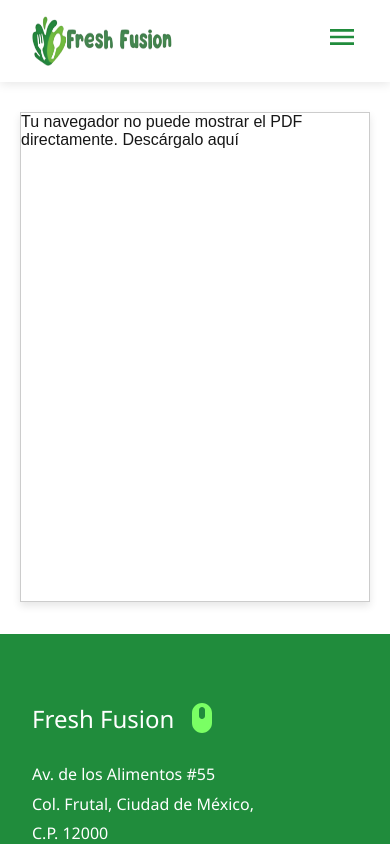
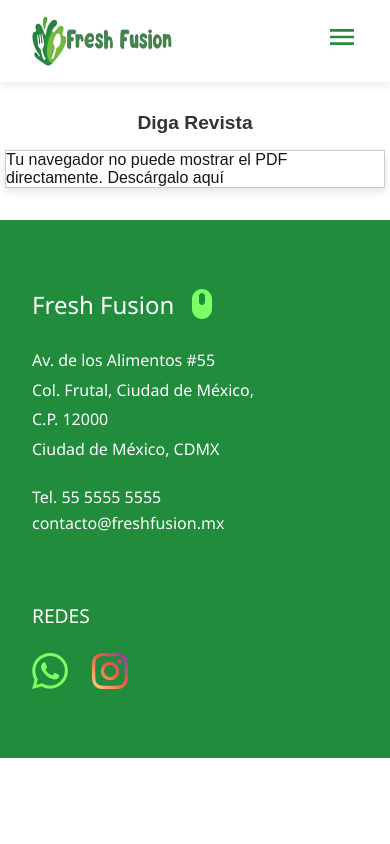
Before and after one commit to alegria1026/FreshFusion, a Next.js app: page /magazine in a window 390 px wide. Shown: the top 844 px of the page. Built offline with nearby package versions, Linux system fonts and the light colour scheme.

Commit message:
updatepdf

```diff
--- a/src/app/components/PDFViewer/PDFViewer.module.css
+++ b/src/app/components/PDFViewer/PDFViewer.module.css
@@ -0,0 +1,69 @@
+/* PDFViewer.module.css */
+
+.pdfContainer {
+    display: flex;
+    flex-direction: column;
+    align-items: center;
+    margin-top: 7rem;
+    margin-bottom: 2rem;
+    padding: 0 10px; /* Un poco de relleno en los bordes */
+}
+
+.pdfViewer {
+    border: 1px solid #ccc;
+    box-shadow: 0 4px 8px rgba(0, 0, 0, 0.1);
+    width: 100%; /* Asegura que el PDF ocupe el 100% del ancho disponible */
+    max-width: 800px; /* El tamaño máximo será 800px, como estaba originalmente */
+}
+
+.errorMessage {
+    padding: 20px;
+    text-align: center;
+    color: #d32f2f;
+    background-color: #ffebee;
+    border-radius: 4px;
+    margin: 20px 0;
+    max-width: 500px;
+}
+
+.title {
+    font-size: 2rem; /* Tamaño grande de fuente para el título */
+    font-weight: bold;
+    text-align: center;
+    color: #333;
+    margin-bottom: 2rem;
+}
+
+/* Media Query para dispositivos pequeños (tabletas y teléfonos) */
+@media (max-width: 768px) {
+    .title {
+    font-size: 1.5rem; /* Reducción de tamaño del título */
+    margin-bottom: 1.5rem;
+    }
+
+    .pdfViewer {
+    height: auto; /* Deja que la altura se ajuste automáticamente */
+    max-width: 100%; /* Asegura que no se sobrepase el ancho disponible */
+    }
+
+    .pdfContainer {
+    padding: 0 10px; /* Asegura que el contenido no se salga en pantallas pequeñas */
+    }
+}
+
+/* Media Query para dispositivos móviles más pequeños */
+@media (max-width: 480px) {
+    .title {
+    font-size: 1.2rem; /* Reducción adicional en pantallas más pequeñas */
+    margin-bottom: 1rem;
+    }
+
+    .pdfViewer {
+    height: auto; /* La altura se ajusta automáticamente */
+    max-width: 100%; /* Limita el ancho máximo */
+    }
+
+    .pdfContainer {
+    padding: 0 5px; /* Relleno reducido en dispositivos pequeños */
+    }
+}
--- a/src/app/components/PDFViewer/index.js
+++ b/src/app/components/PDFViewer/index.js
@@ -1,26 +1,30 @@
+// PDFViewer.js
 "use client";
 
 import { useState, useEffect } from 'react';
+import styles from './PDFViewer.module.css'; // Importa el CSS module
 
 const PDFViewer = ({ pdfPath }) => {
-  const [windowWidth, setWindowWidth] = useState(0);
-  const [currentPage, setCurrentPage] = useState(1);
+  const [windowWidth, setWindowWidth] = useState(0);  // Estado para el ancho de la ventana
 
   useEffect(() => {
-
+    // Establece el tamaño de la ventana cuando el componente se monta
     const handleResize = () => {
-      setWindowWidth(window.innerWidth);
+      setWindowWidth(window.innerWidth);  // Actualiza el estado con el ancho de la ventana
     };
 
-    handleResize();
+    handleResize();  // Llama a la función de inmediato para establecer el tamaño inicial
 
+    // Añadir el evento de redimensionamiento para que se actualice en el futuro
     window.addEventListener('resize', handleResize);
 
+    // Limpiar el evento cuando el componente se desmonte
     return () => {
       window.removeEventListener('resize', handleResize);
     };
-  }, []);
+  }, []); // Solo se ejecuta una vez cuando el componente se monta
 
+  // Función para calcular las dimensiones del PDF
   const calculateDimensions = () => {
     const maxWidth = 800;
     const width = windowWidth > maxWidth ? maxWidth : windowWidth - 40;
@@ -29,20 +33,22 @@ const PDFViewer = ({ pdfPath }) => {
     return { width, height };
   };
 
-  const { width, height } = calculateDimensions();
+  const { width, height } = calculateDimensions();  // Calcula las dimensiones del PDF
 
+  // Si no hay ruta de PDF, mostramos un mensaje de error
   if (!pdfPath) {
-    return <div className="error-message">No se ha especificado una ruta de PDF.</div>;
+    return <div className={styles.errorMessage}>No se ha especificado una ruta de PDF.</div>;
   }
 
   return (
-    <div className="pdf-container">
+    <div className={styles.pdfContainer}>
+      <h1 className={styles.title}>Diga Revista</h1> {/* Título centrado */}
       <object
         data={pdfPath}
         type="application/pdf"
         width={width}
         height={height}
-        className="pdf-viewer"
+        className={styles.pdfViewer}
       >
         <p>
           Tu navegador no puede mostrar el PDF directamente.{' '}
@@ -51,37 +57,6 @@ const PDFViewer = ({ pdfPath }) => {
           </a>
         </p>
       </object>
-
-      <style jsx>{`
-        .pdf-container {
-          display: flex;
-          flex-direction: column;
-          align-items: center;
-          margin-top: 7rem;
-          margin-bottom: 2rem;
-        }
-
-        .pdf-viewer {
-          border: 1px solid #ccc;
-          box-shadow: 0 4px 8px rgba(0, 0, 0, 0.1);
-        }
-
-        .controls {
-          margin-top: 15px;
-          display: flex;
-          justify-content: center;
-        }
-
-        .error-message {
-          padding: 20px;
-          text-align: center;
-          color: #d32f2f;
-          background-color: #ffebee;
-          border-radius: 4px;
-          margin: 20px 0;
-          max-width: 500px;
-        }
-      `}</style>
     </div>
   );
 };
```
